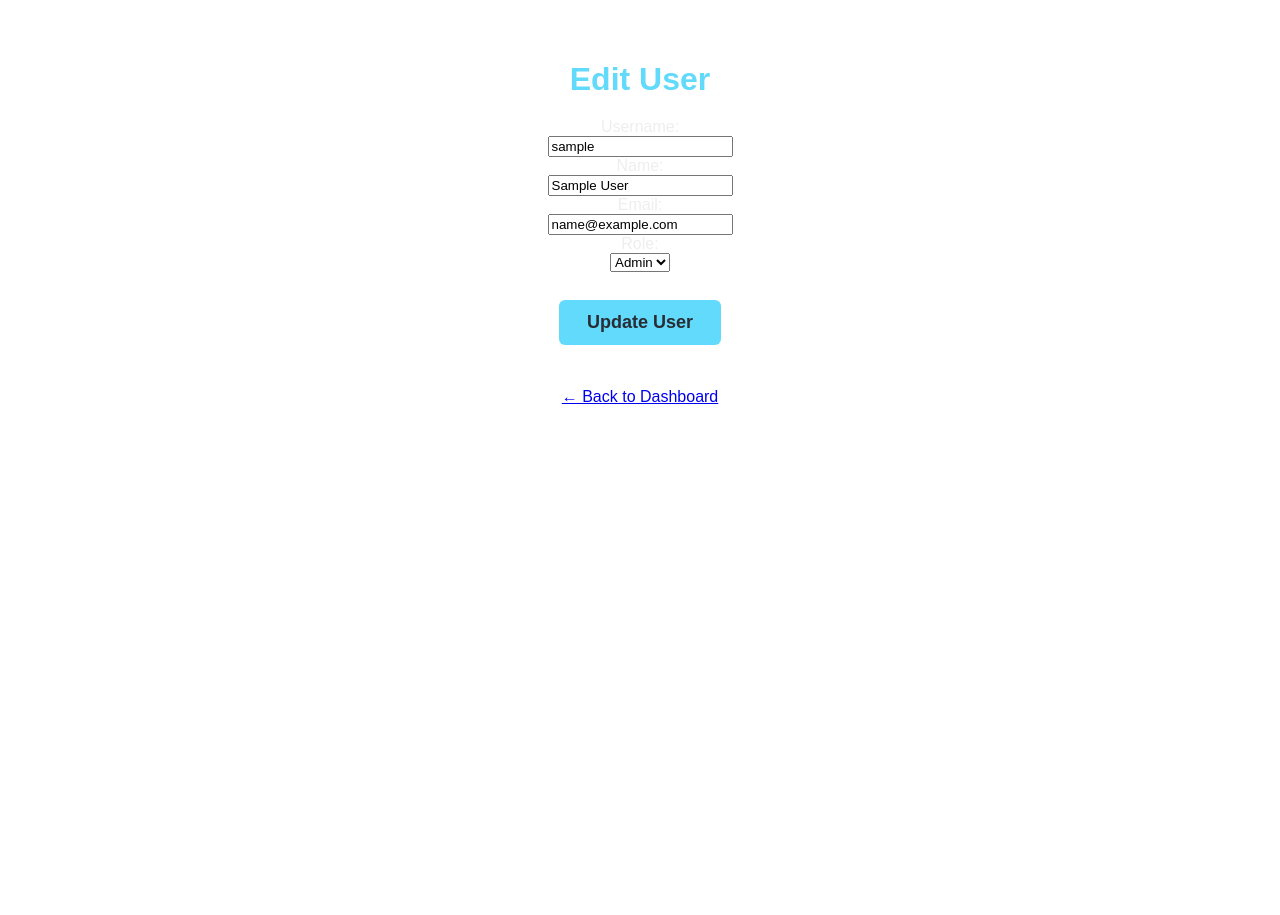
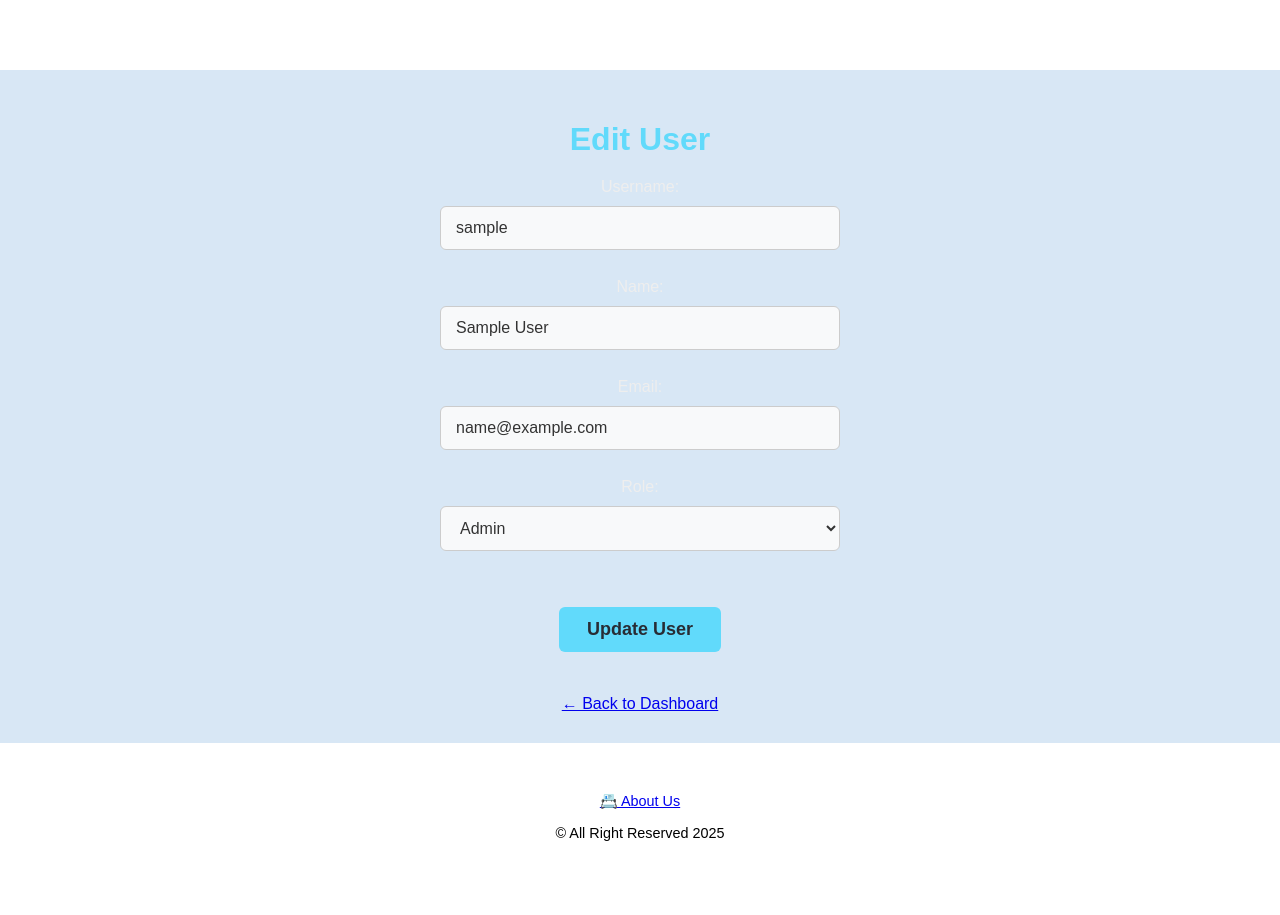
Before and after one commit to RuchiDissa/resume-classifier-ai, a Flask app: page /admin/edit/1 in a window 1280 px wide. Before the commit the page ends 404 px from the top, so only its background shows below. Run offline with Flask 2, Linux system fonts and the light colour scheme; the visitor is signed in with stand-in values (Sample User, id 1); data comes from the database, SQL or seed files in the repository.

Commit message:
Update edit_user.html

```diff
--- a/app/templates/edit_user.html
+++ b/app/templates/edit_user.html
@@ -6,20 +6,20 @@
   <link rel="stylesheet" href="{{ url_for('static', filename='style.css') }}">
 </head>
 <body>
-  <div class="container">
+  <div class="auth-container">
     <h1>Edit User</h1>
     <form method="POST">
-      <label>Username:</label><br>
-      <input type="text" name="username" value="{{ user.username }}" required><br>
+      <label class="label">Username:</label><br>
+      <input class="input" type="text" name="username" value="{{ user.username }}" required><br>
 
-      <label>Name:</label><br>
-      <input type="text" name="name" value="{{ user.name }}" required><br>
+      <label class="label">Name:</label><br>
+      <input class="input" type="text" name="name" value="{{ user.name }}" required><br>
 
-      <label>Email:</label><br>
-      <input type="email" name="email" value="{{ user.email }}" required><br>
+      <label class="label">Email:</label><br>
+      <input class="input" type="email" name="email" value="{{ user.email }}" required><br>
 
-      <label>Role:</label><br>
-      <select name="role">
+      <label class="label">Role:</label><br>
+      <select class="input" name="role">
         <option value="none" {% if user.role == 'none' %}selected{% endif %}>None</option>
         <option value="admin" {% if user.role == 'admin' %}selected{% endif %}>Admin</option>
       </select><br><br>
@@ -29,5 +29,11 @@
     <br>
     <a href="{{ url_for('routes.admin_dashboard') }}">← Back to Dashboard</a>
   </div>
+
+    <footer>
+      <div class="left-align">
+        <a href="/about" class="homebtn">📇 About Us</a></div>
+        <p>&copy; All Right Reserved 2025</p>
+    </footer>
 </body>
 </html>
```
